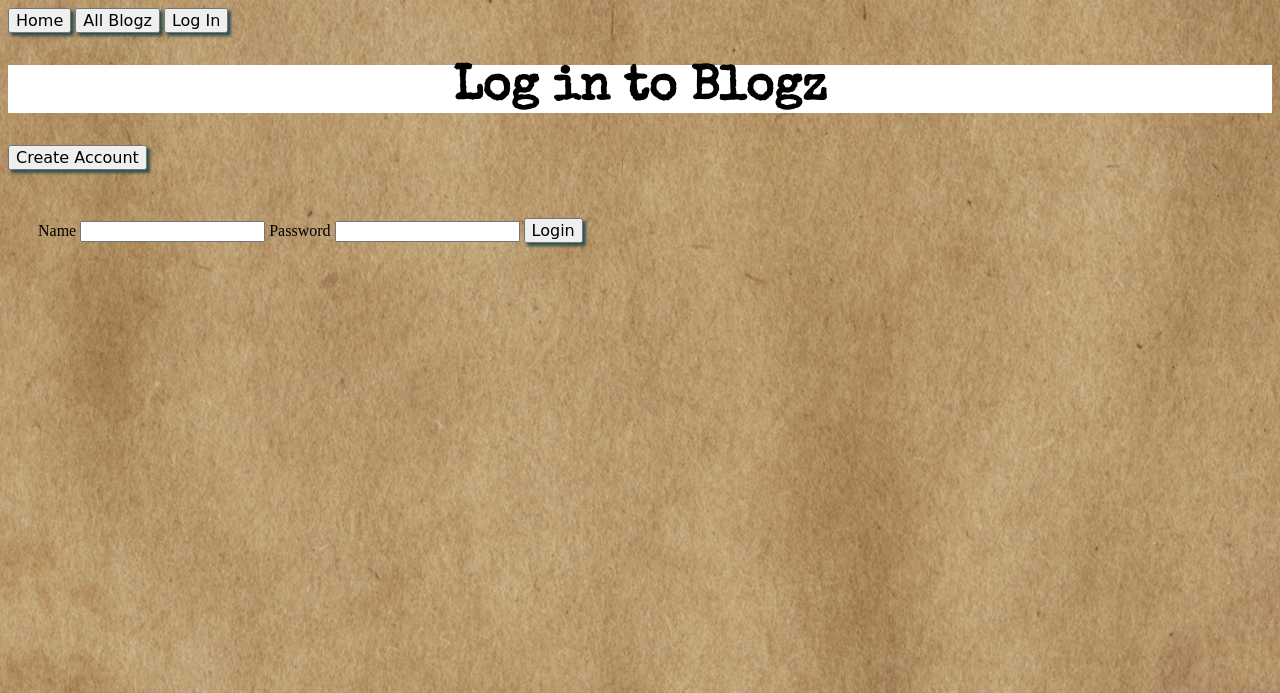
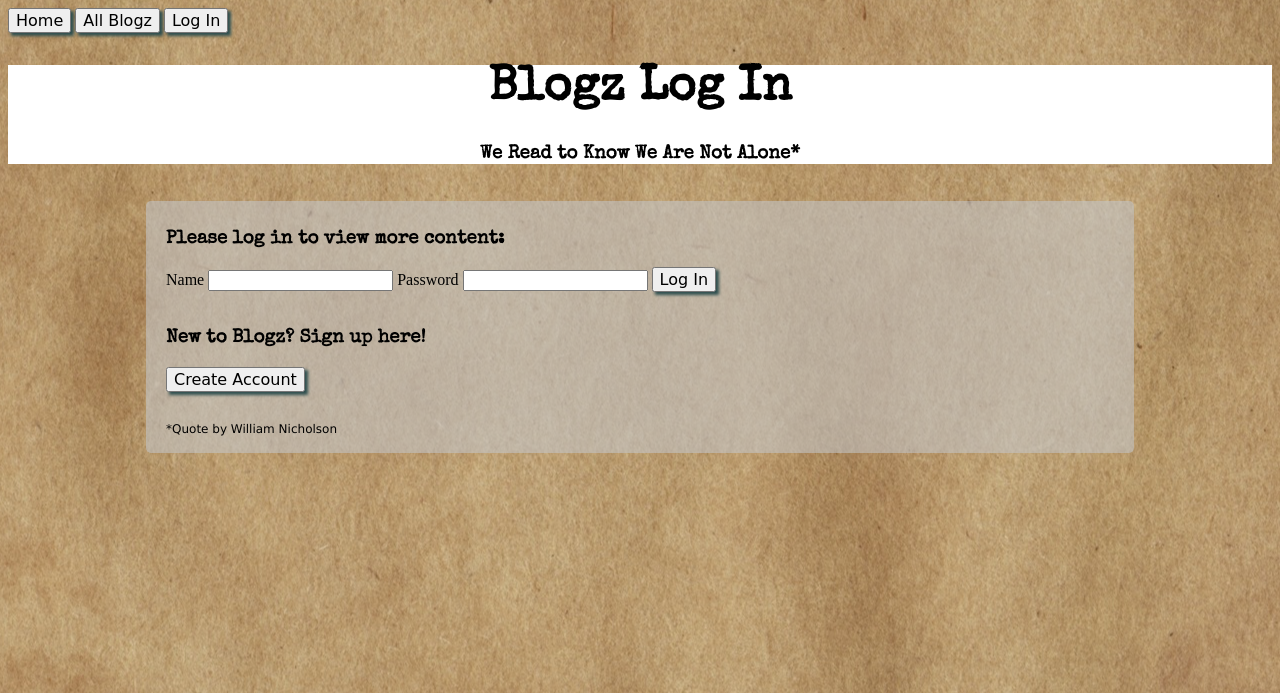
Before and after one commit to kylastyles/blogz, a Flask app: page /login in a window 1280 px wide. Shown: the top 693 px of the page. Run offline with Flask 2, Linux system fonts and the light colour scheme; some web fonts are replaced.

Commit message:
Tidied up css. Modified header quotes. Truncated blog.body's on /blog.

```diff
--- a/static/styles.css
+++ b/static/styles.css
@@ -1,12 +1,27 @@
+/* flash messages */
+
 .error {
     color: red;
 }
+
+.info {
+    color: blue;
+}
+
+
+/* basic setup */
 
 .bg {
     background-image: url('../static/images/pexels-paper.jpeg');
     background-repeat: no-repeat;
     background-attachment: fixed;
     background-position: center;
+}
+
+.header {
+    float: center;
+    background-color: white;
+    text-align: center;
 }
 
 h1 {
@@ -19,49 +34,21 @@ h2 {
     color: white;
 }
 
+h3 {
+    font-family: 'Special Elite', cursive;
+}
+
+
+/* elements */
+
 textarea {
     height: 350px;
     width: 600px;
 }
 
-h3 {
-    font-family: 'Special Elite', cursive;
-}
-
 p {
     font-family: 'Lucida Sans', 'Lucida Sans Regular', 'Lucida Grande', 'Lucida Sans Unicode', Geneva, Verdana, sans-serif;
     font-size: .75em;
-    color: white;
-}
-
-.header {
-    float: center;
-    background-color: white;
-    text-align: center;
-}
-
-.content {
-    float: left;
-    margin: 30px;
-}
-
-.box {
-    background-color: rgba(196, 196, 196, 0.603);
-    border-radius: 5px;
-    padding: 10px 20px 5px 20px;
-    margin: 10px 10px 10px 10px;
-}
-
-.round {
-    border: 5px;
-    border-color: green;
-    border-radius: 25%;
-}
-
-.center {
-    margin: auto;
-    width: 50%;
-    text-align: center;
 }
 
 button {
@@ -69,3 +56,29 @@ button {
     font-family: 'Fredericka the Great', cursive;
     font-size: 1em;
 }
+
+
+/* special settings */
+
+.box {
+    background-color: rgba(196, 196, 196, 0.603);
+    border-radius: 5px;
+    padding: 10px 20px 5px 20px;
+    margin: 10px 10px 25px 10px;
+}
+
+.round {
+    border: 5px;
+    border-color: green;
+    border-radius: 15%;
+}
+
+.center {
+    margin: auto;
+    width: 75%;
+    text-align: left;
+}
+
+#centered {
+    text-align: center;
+}
--- a/templates/login.html
+++ b/templates/login.html
@@ -3,21 +3,27 @@
 {% block content %}
 
     <div class="header">
-        <h1>Log in to Blogz</h1>
+        <h1>Blogz Log In</h1>
+        <h3>We Read to Know We Are Not Alone*</h3>
     </div>
+    <br>
 
-    <div class="sidebar">
-        <a href='/signup'><button> Create Account </button></a>
-    </div>
-<br>
-    <div class="content">
+    <div class="box center">
+        <h3>Please log in to view more content:</h3>
         <form action='/login' method='post'>
             <label for='name'>Name</label>
             <input name='name' type='name' value='{{ name }}'>
+
             <label for='password'>Password</label>
             <input name='password' type='password'>
-            <button>Login</button>
+            <button>Log In</button>
         </form>
+        <br>
+        <h3>New to Blogz? Sign up here!</h3>
+        <a href='/signup'><button> Create Account </button></a>
+        <br>
+        <br>
+        <p>*Quote by William Nicholson</p>
     </div>
 
 
--- a/templates/singleUser.html
+++ b/templates/singleUser.html
@@ -8,7 +8,7 @@
 </div>
 
 
-<div class='content'>
+<div class='center'>
     {% if users_posts|length == 0 %}
     <p>{{user.name}} has not written any blog posts yet.</p>
     {% else %}
```
Also changed, not shown: templates/blog.html (+4 -4 lines), templates/blogpost.html (+3 -5 lines), templates/index.html (+6 -4 lines), templates/newpost.html (+7 -2 lines), templates/signup.html (+5 -4 lines), static/images/coffee-small.jpg (deleted), static/images/coffee.jpg (deleted), static/images/pexel-lightbulb.jpg (deleted).
